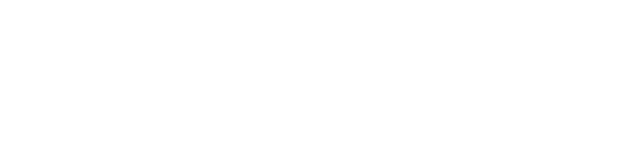
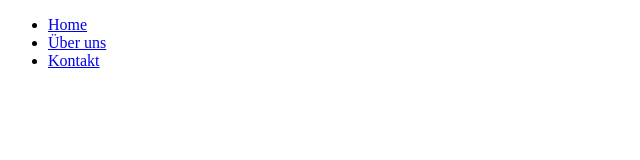
Before and after one commit to Gin-shade/sae-projekt, a plain HTML site: page index.html in a window 1280 px wide. Shown: the whole page, without its empty margins (0-640 px from the left). Drawn offline with Linux system fonts and the light colour scheme.

Commit message:
header add

```diff
--- a/index.html
+++ b/index.html
@@ -6,6 +6,14 @@
   <title>Document</title>
 </head>
 <body>
-
+  <header>
+    <nav>
+      <ul>
+        <li><a href="#">Home</a></li>
+        <li><a href="#">Über uns</a></li>
+        <li><a href="#">Kontakt</a></li>
+      </ul>
+    </nav>
+  </header>
 </body>
 </html>
```
